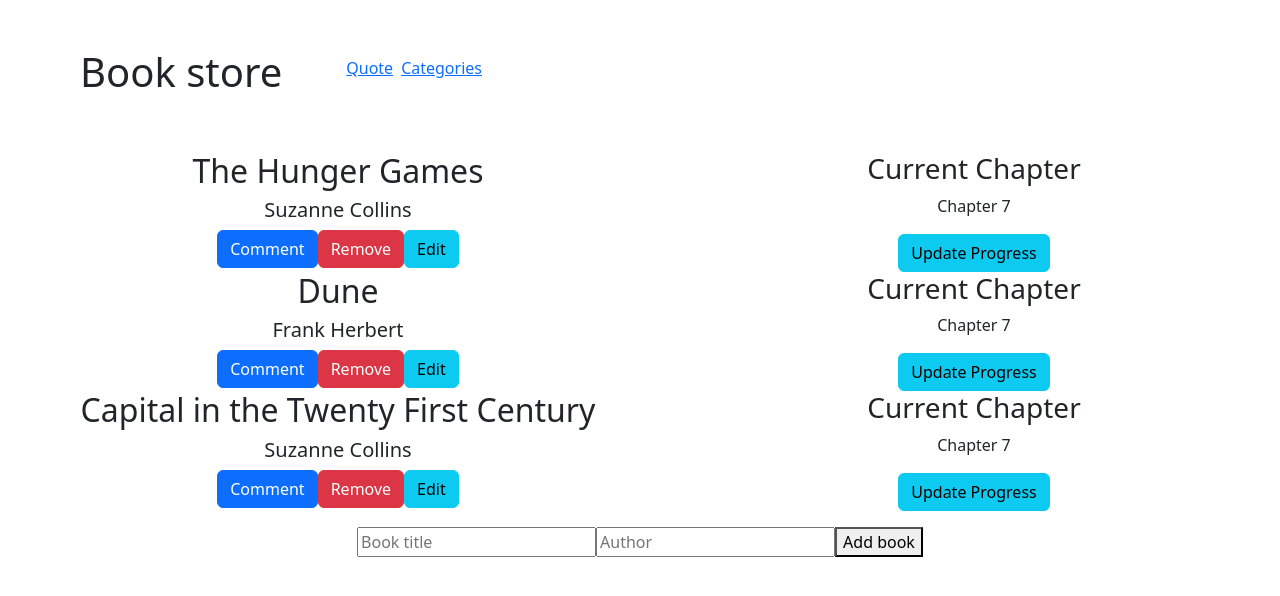
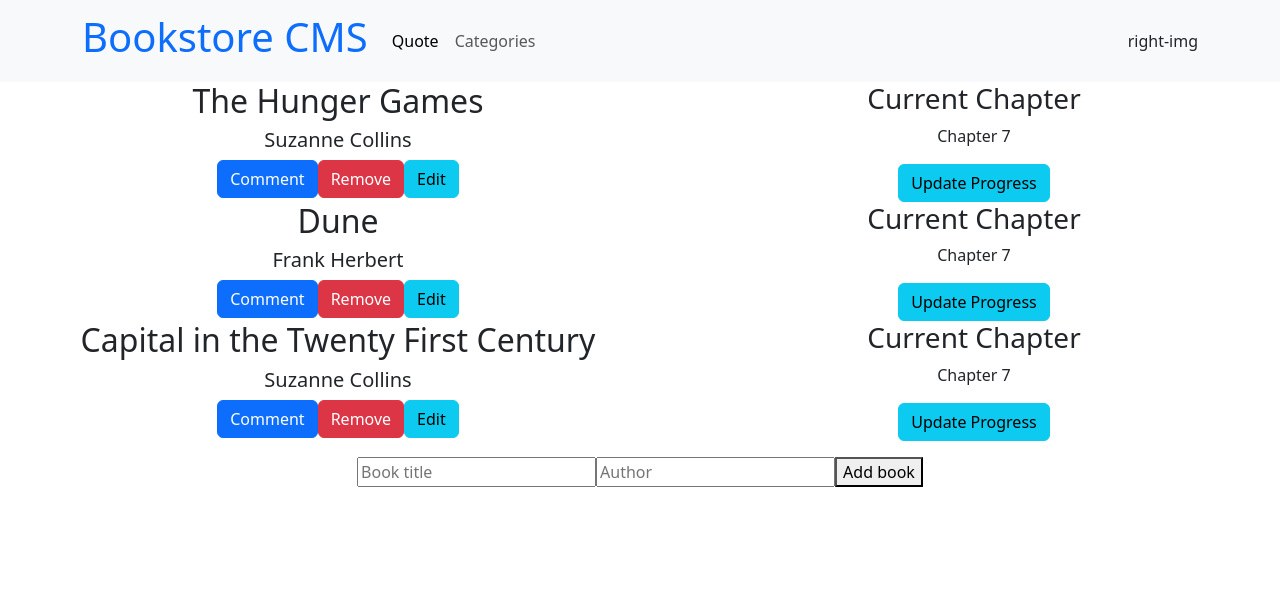
Before and after one commit to Innocent259/book-store, a React (Create React App) app: page / in a window 1280 px wide. Shown: the top 596 px of the page. Built offline with nearby package versions, Linux system fonts and the light colour scheme.

Commit message:
Modify the navbar

```diff
--- a/src/Components/Navbar.js
+++ b/src/Components/Navbar.js
@@ -3,16 +3,30 @@
 
 export default function Navbar() {
   return (
-    <nav className="navigation">
-      <h1>Book store</h1>
-      <ul className="navigation-list">
-        <li>
-          <Link className="link" to="/">Quote</Link>
-        </li>
-        <li>
-          <Link className="link" to="/categories">Categories</Link>
-        </li>
-      </ul>
+    <nav className="navbar navbar-expand-lg navbar-light bg-light">
+      <div className="container-lg">
+        <Link className="navbar-brand" to="/">
+          <h1 className="text-primary">Bookstore CMS</h1>
+        </Link>
+        <button className="navbar-toggler d-md-none" type="button" data-toggle="collapse" data-target="#navbarNavAltMarkup" aria-controls="navbarNavAltMarkup" aria-expanded="false" aria-label="Toggle navigation">
+          <span className="navbar-toggler-icon" />
+        </button>
+        <div className="collapse navbar-collapse" id="navbarNavAltMarkup">
+          <div className="navbar-nav">
+            <ul className="navbar-nav ml-auto">
+              <li className="nav-item">
+                <Link className="nav-link active" to="/">Quote</Link>
+              </li>
+              <li className="nav-item">
+                <Link className="nav-link" to="/categories">Categories</Link>
+              </li>
+            </ul>
+          </div>
+        </div>
+        <div className="d-none d-md-block">
+          right-img
+        </div>
+      </div>
     </nav>
   );
 }
```
